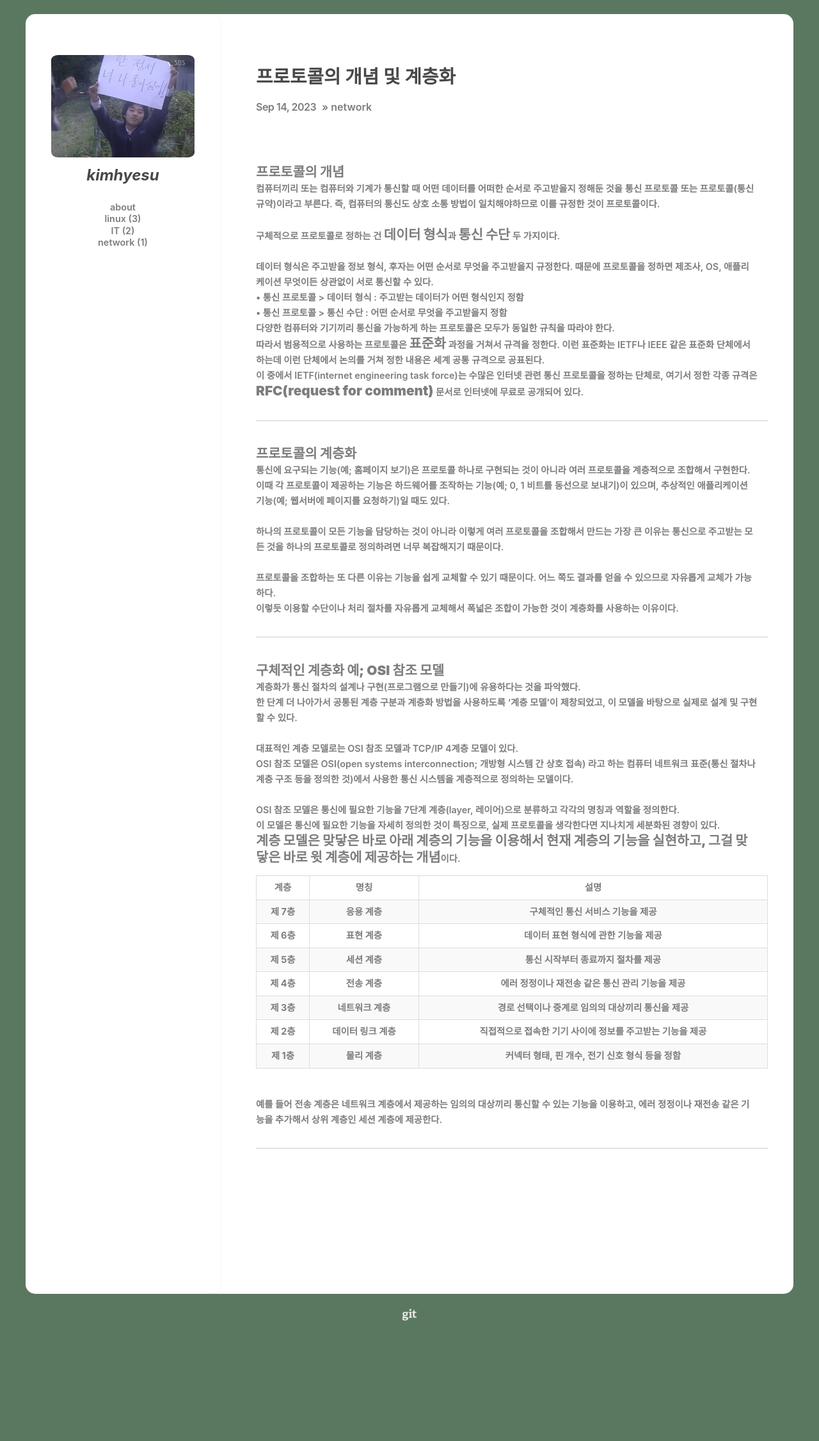
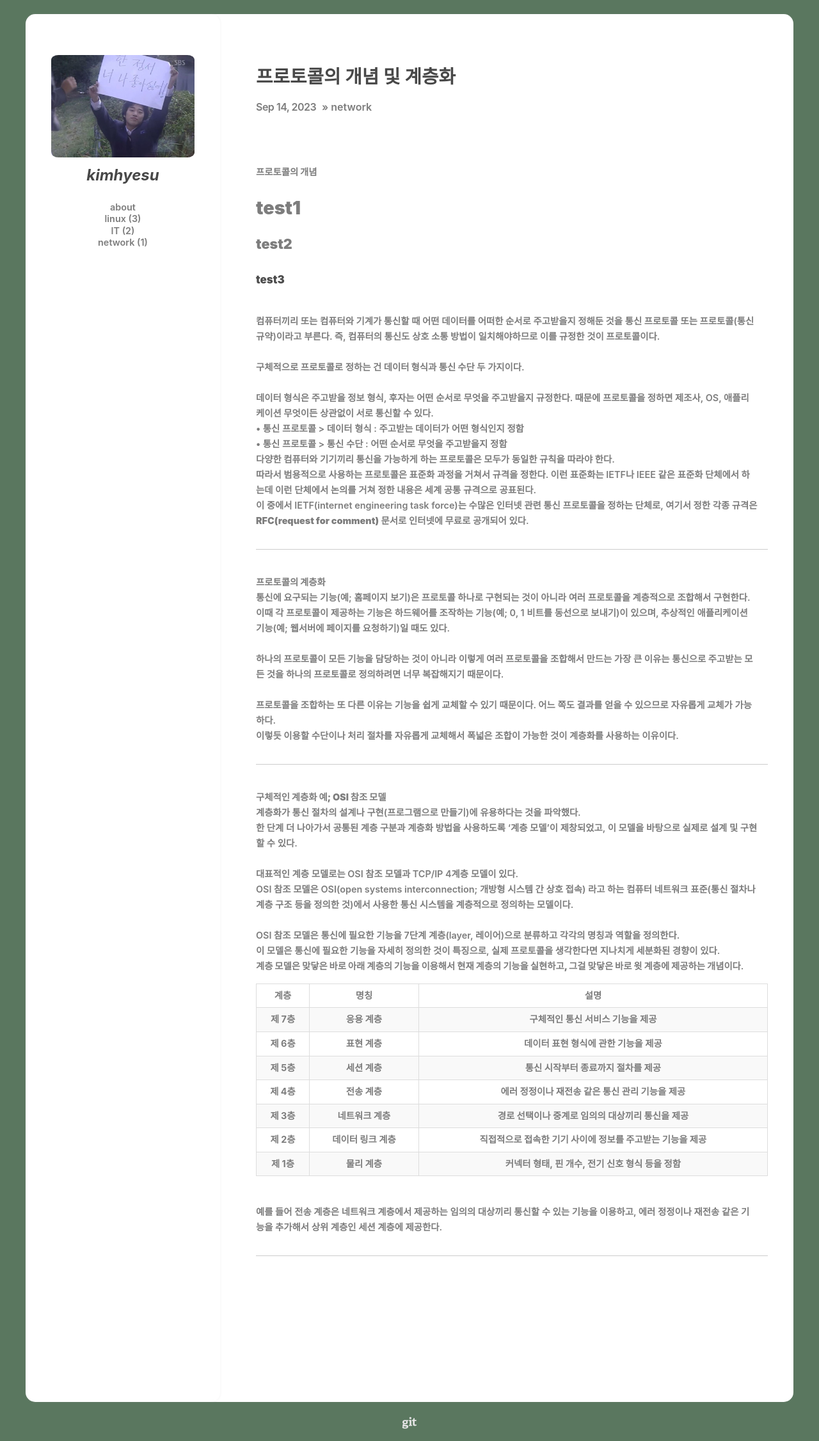
Before and after one commit to hyeesu/hyeesu.github.io, a Jekyll site: the page built from _posts/2023-09-14-protocol-01.md, in a window 1280 px wide. Shown: the whole page at 64% size. Built offline with Jekyll 4.4.1, drawn with Linux system fonts in a browser that asks for light colours; nearby versions of some CDN libraries; before the commit the page ends 2083 px from its top, so only the background shows below that.

Commit message:
post edit

```diff
--- a/_posts/2023-09-14-protocol-01.md
+++ b/_posts/2023-09-14-protocol-01.md
@@ -6,6 +6,9 @@ comments: true
 
 <br>
 <strong>프로토콜의 개념</strong>
+<h1><strong>test1</strong></h1>
+<h2><strong>test2</strong></h2>
+<h3><strong>test3</strong></h3>
 <br>
 컴퓨터끼리 또는 컴퓨터와 기계가 통신할 때 어떤 데이터를 어떠한 순서로 주고받을지 정해둔 것을 통신 프로토콜 또는 프로토콜(통신규약)이라고 부른다. 즉, 컴퓨터의 통신도 상호 소통 방법이 일치해야하므로 이를 규정한 것이 프로토콜이다.
 <br>
--- a/assets/css/main.scss
+++ b/assets/css/main.scss
@@ -125,10 +125,6 @@ body {
     @include breakpoint(medium) {
         zoom: 1;
     }
-}
-
-strong {
-    font-size: 1.3rem;
 }
 
 a {
```
